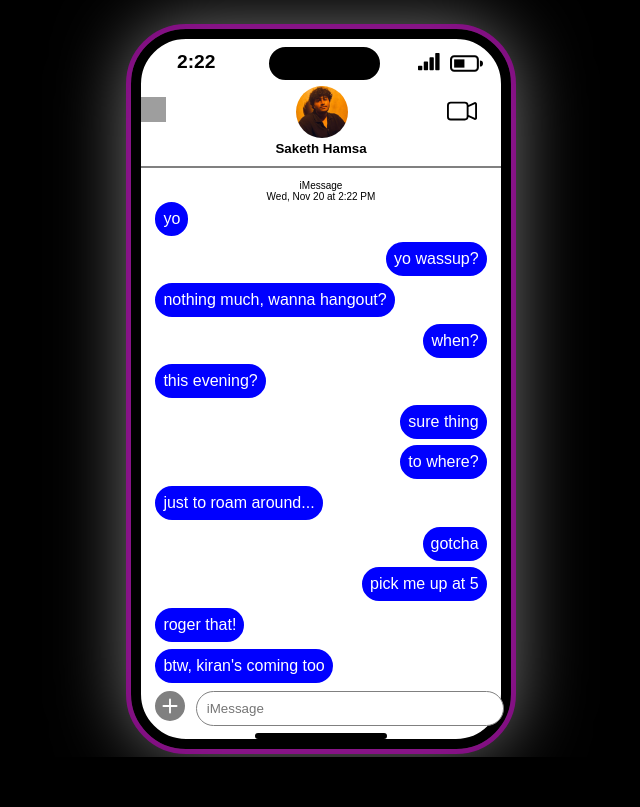
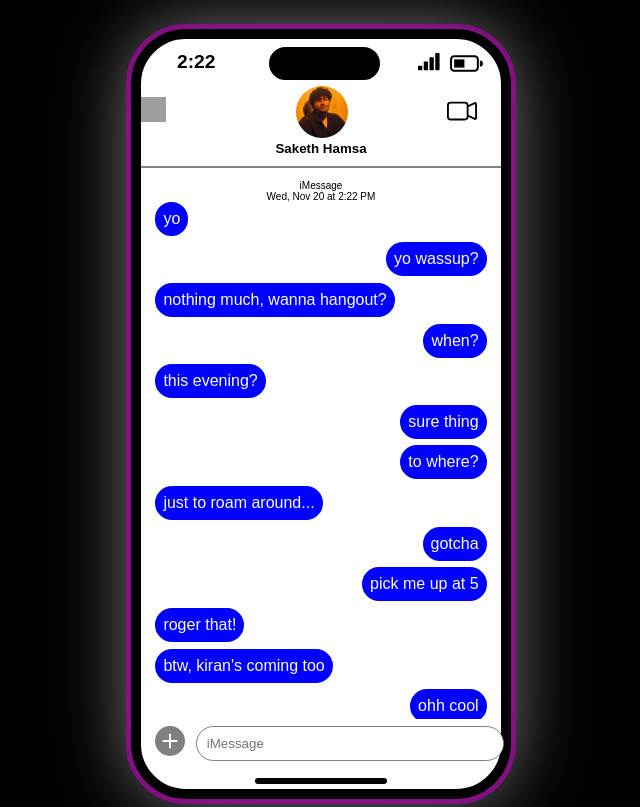
Before and after one commit to G-Nash/20th-nov-task--chat-box-iOS-, a plain HTML site: page index.html in a window 1280 px wide. Shown: the part 79-886 px from the top of the page, without its empty margins (319-959 px from the left). Before the commit the page ends 836 px from the top, so only its background shows below. Drawn offline with Linux system fonts and the light colour scheme; grey boxes are pictures that could not be loaded.

Commit message:
css changes

```diff
--- a/style.css
+++ b/style.css
@@ -15,7 +15,7 @@
     outline: 5px solid rgba(167, 3, 167, 0.7);
     /* max-height: 800px;
     max-width: 360px; */
-    height: 700px;
+    height: 750px;
     width: 360px;
     margin-left: auto;
     margin-right: auto;
@@ -179,6 +179,6 @@
     width: 35%;
     margin-left: auto;
     margin-right: auto;
-    margin-top: 2%;
+    margin-top: 5%;
     border-radius: 50px;
 }
```
